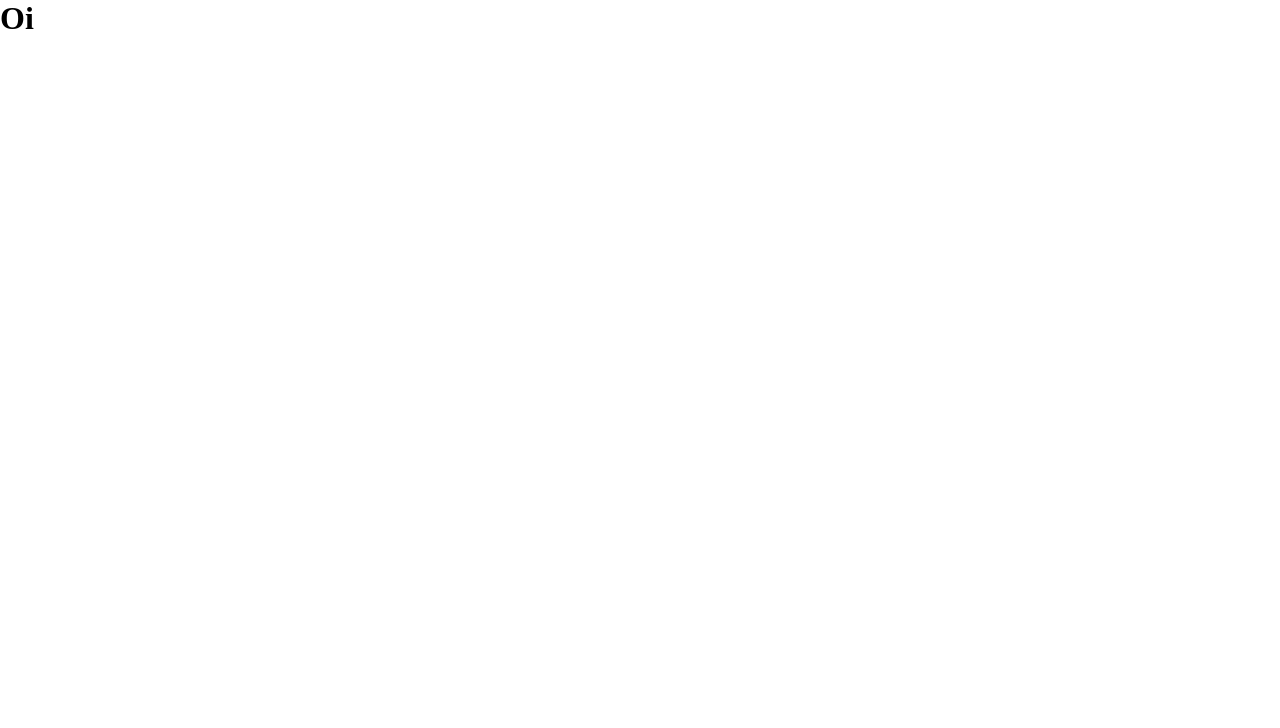
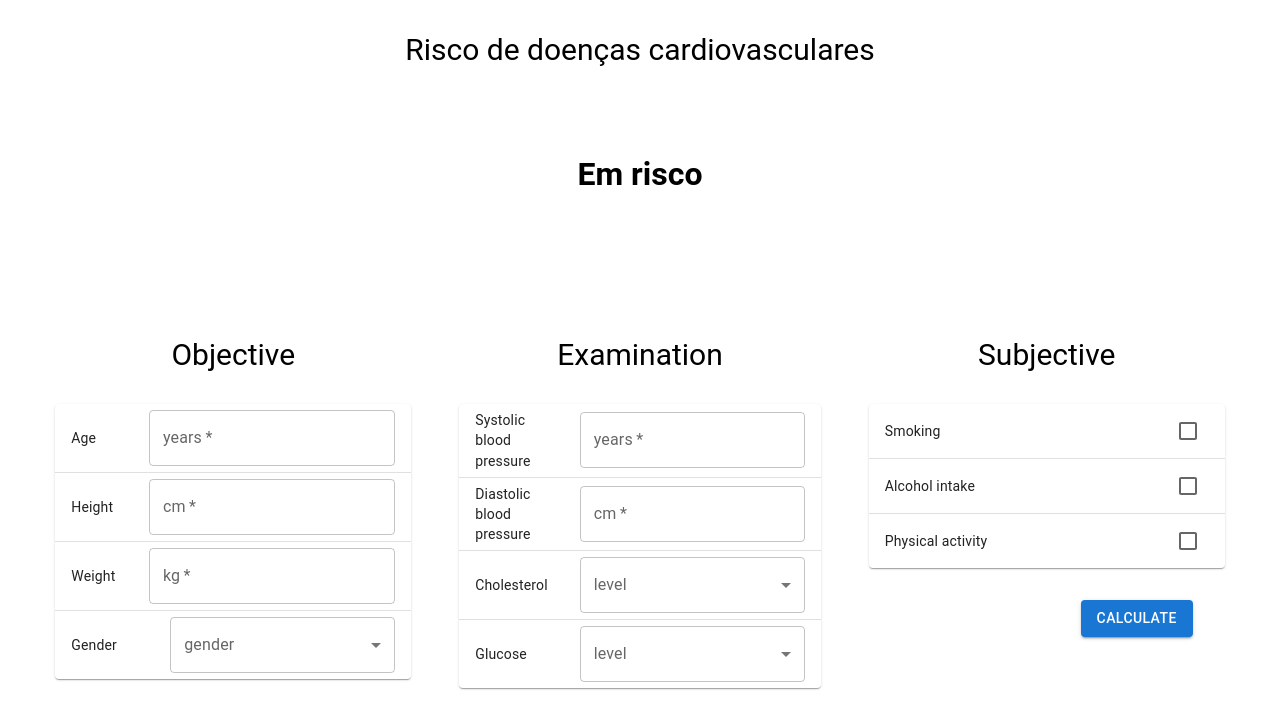
Before and after one commit to nathaliaop/cardio-predict, a React (Create React App) app: page / in a window 1280 px wide. Shown: the top 728 px of the page. Built offline with nearby package versions, Linux system fonts and the light colour scheme.

Commit message:
feat: Implementa tela inicial
Com três tabelas para o preenchimento dos dados

```diff
--- a/package.json
+++ b/package.json
@@ -3,6 +3,9 @@
   "version": "0.1.0",
   "private": true,
   "dependencies": {
+    "@emotion/react": "^11.9.0",
+    "@emotion/styled": "^11.8.1",
+    "@mui/material": "^5.6.3",
     "@testing-library/jest-dom": "^5.16.4",
     "@testing-library/react": "^13.1.1",
     "@testing-library/user-event": "^13.5.0",
--- a/src/index.css
+++ b/src/index.css
@@ -7,4 +7,5 @@
 body {
   width: 100%;
   height: 100%;
+  font-family: 'Roboto';
 }
--- a/src/pages/Home/index.tsx
+++ b/src/pages/Home/index.tsx
@@ -1,6 +1,80 @@
+import { Checkbox, TextField, Button } from '@mui/material';
+
+import MainTable from '../../components/MainTable';
+import SelectionBox from '../../components/SelectionBox';
+import { Container, Content, TableContainer, Title, TableTitle, TableContent, ButtonContainer } from './styles';
+
 const Home = () => {
+
+  function createSelection(
+    name: string,
+    value: number,
+  ) {
+    return { name, value };
+  }
+
+  const rowsGender = [
+    createSelection('female', 1),
+    createSelection('male', 2),
+  ];
+
+  const rowsLevel = [
+    createSelection('normal', 1),
+    createSelection('above normal', 2),
+    createSelection('well above normal', 3),
+  ];
+
+  function createRow(
+    name: string,
+    body: any,
+  ) {
+    return { name, body };
+  }
+
+  const rowsSubjective = [
+    createRow('Smoking', <Checkbox />),
+    createRow('Alcohol intake', <Checkbox />),
+    createRow('Physical activity', <Checkbox />),
+  ];
+
+  const rowsObjective = [
+    createRow('Age', <TextField required id="outlined-basic" type="number" label="years" variant="outlined" />),
+    createRow('Height', <TextField required id="outlined-basic" type="number" label="cm" variant="outlined" />),
+    createRow('Weight', <TextField required id="outlined-basic" type="number" label="kg" variant="outlined" />),
+    createRow('Gender', <SelectionBox label='gender' rows={rowsGender}></SelectionBox>),
+  ];
+
+  const rowsExamination = [
+    createRow('Systolic blood pressure', <TextField required id="outlined-basic" type="number" label="years" variant="outlined" />),
+    createRow('Diastolic blood pressure', <TextField required id="outlined-basic" type="number" label="cm" variant="outlined" />),
+    createRow('Cholesterol', <SelectionBox label='level' rows={rowsLevel}></SelectionBox>),
+    createRow('Glucose', <SelectionBox label='level' rows={rowsLevel}></SelectionBox>),
+  ];
+
   return (
-    <h1>Oi</h1>
+    <Container>
+      <Title>Risco de doenças cardiovasculares</Title>
+      <h1>Em risco</h1>
+      <Content>
+        <TableContainer>
+          <TableContent>
+            <TableTitle>Objective</TableTitle>
+            <MainTable title='Objective' rows={rowsObjective}></MainTable>
+          </TableContent>
+          <TableContent>
+            <TableTitle>Examination</TableTitle>
+            <MainTable title='Examination' rows={rowsExamination}></MainTable>
+          </TableContent>
+          <TableContent>
+            <TableTitle>Subjective</TableTitle>
+            <MainTable title='Subjective' rows={rowsSubjective}></MainTable>
+            <ButtonContainer>
+            <Button variant="contained">Calculate</Button>
+            </ButtonContainer>
+          </TableContent>
+        </TableContainer>
+      </Content>
+    </Container>
   );
 }
 
--- a/src/pages/Home/styles.ts
+++ b/src/pages/Home/styles.ts
@@ -2,4 +2,56 @@ import styled from 'styled-components'
 
 export const Container = styled.div`
   display: flex;
-`
+  flex-direction: column;
+  width: 100%;
+  height: 100vh;
+  align-items: center;
+  justify-content: center;
+`;
+
+export const Content = styled.div`
+  display: flex;
+  flex-direction: row;
+  align-items: center;
+  justify-content: center;
+  height: 80%;
+`;
+
+export const Title = styled.div`
+  display: flex;
+  flex-direction: row;
+  justify-content: center;
+  font-size: 30px;
+  font-family: 'Roboto';
+  height: 20%;
+  padding: 2rem;
+`;
+
+export const TableContainer = styled.div`
+  display: flex;
+  flex-direction: row;
+  align-items: flex-start;
+  justify-content: center;
+`;
+
+export const TableContent = styled.div`
+  display: flex;
+  flex-direction: column;
+  align-items: center;
+  justify-content: center;
+  width: 55%;
+  height: 100%;
+  padding: 1.5rem;
+`;
+
+export const TableTitle = styled.div`
+  font-size: 30px;
+  padding: 2rem;
+`;
+
+export const ButtonContainer = styled.div`
+  display: flex;
+  width: 100%;
+  justify-content: flex-end;
+  padding: 2rem;
+`;
```
Also changed, not shown: 1 other file (tests, documents, lock files or other folders).
